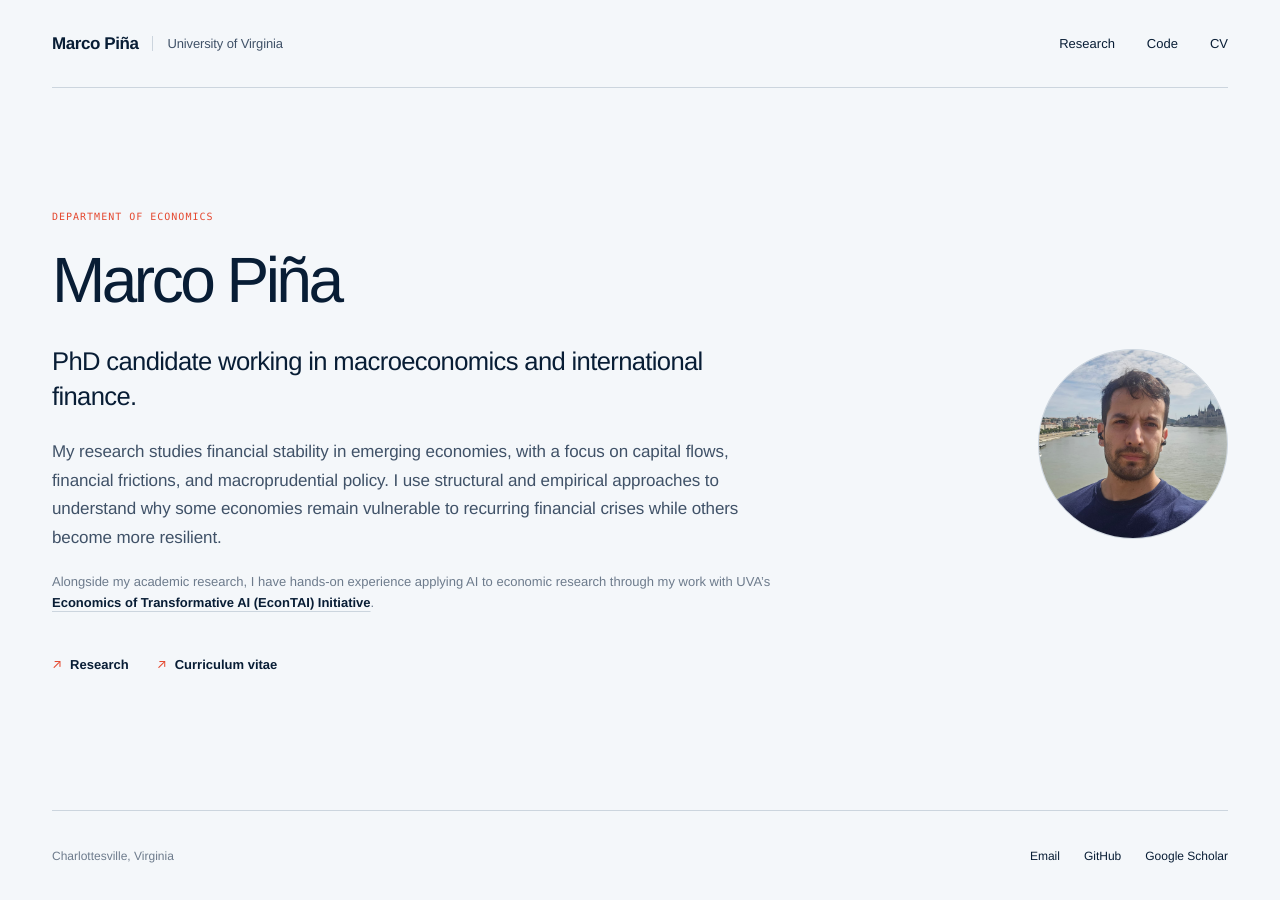
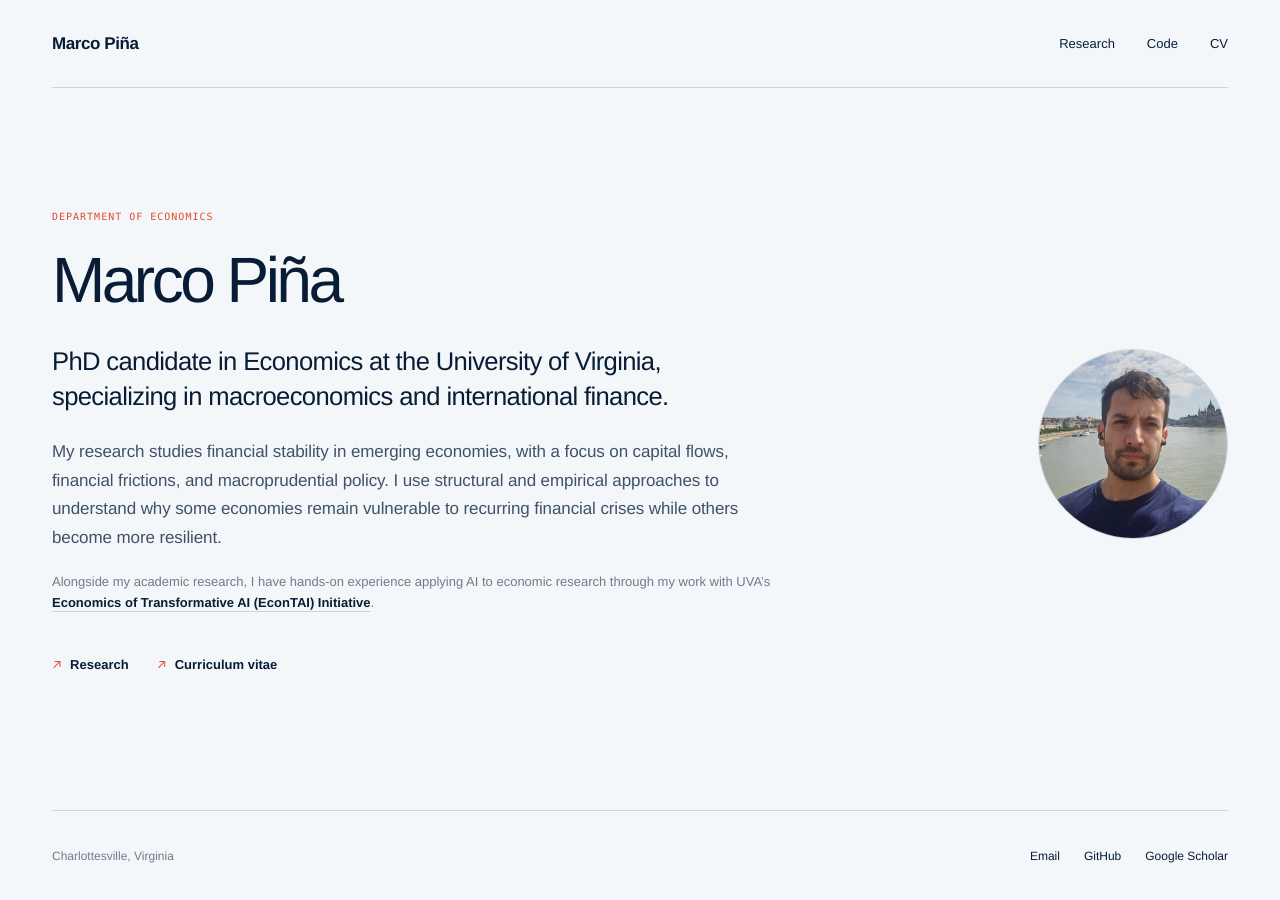
Before and after one commit to marco-pina/marco-pina.github.io, a Jekyll site: the page built from index.html, in a window 1280 px wide. Built offline with Jekyll 4.4.1, drawn with Linux system fonts in a browser that asks for light colours.

Commit message:
Move UVA affiliation into homepage introduction

```diff
--- a/_layouts/signal.html
+++ b/_layouts/signal.html
@@ -29,10 +29,7 @@
     <a class="skip-link" href="#main-content">Skip to content</a>
     <div class="site-shell">
       <header class="site-header">
-        <a class="site-identity" href="{{ '/' | relative_url }}" aria-label="Marco Piña, University of Virginia — home">
-          <span class="site-name">Marco Piña</span>
-          <span class="site-affiliation">University of Virginia</span>
-        </a>
+        <a class="site-name" href="{{ '/' | relative_url }}">Marco Piña</a>
         <nav class="site-nav" aria-label="Primary navigation">
           <a{% if page.nav == 'research' %} class="is-active" aria-current="page"{% endif %} href="{{ '/research/' | relative_url }}">Research</a>
           <a{% if page.nav == 'code' %} class="is-active" aria-current="page"{% endif %} href="{{ '/code/' | relative_url }}">Code</a>
--- a/assets/css/modern.scss
+++ b/assets/css/modern.scss
@@ -62,26 +62,10 @@ a:focus-visible {
   border-bottom: 1px solid var(--rule);
 }
 
-.site-identity {
-  display: inline-flex;
-  align-items: center;
-  gap: 14px;
-  flex-shrink: 0;
-}
-
 .site-name {
   font-size: 17px;
   font-weight: 600;
   letter-spacing: -.025em;
-}
-
-.site-affiliation {
-  padding-left: 14px;
-  border-left: 1px solid var(--rule);
-  color: var(--body);
-  font-size: 13px;
-  font-weight: 500;
-  letter-spacing: -.01em;
 }
 
 .site-nav,
--- a/index.html
+++ b/index.html
@@ -12,7 +12,7 @@ redirect_from:
   <div class="home-copy">
     <p class="kicker">Department of Economics</p>
     <h1 id="home-name">Marco Piña</h1>
-    <p class="home-role">PhD candidate working in macroeconomics and international finance.</p>
+    <p class="home-role">PhD candidate in Economics at the University of Virginia, specializing in macroeconomics and international finance.</p>
     <p class="home-bio">My research studies financial stability in emerging economies, with a focus on capital flows, financial frictions, and macroprudential policy. I use structural and empirical approaches to understand why some economies remain vulnerable to recurring financial crises while others become more resilient.</p>
     <p class="home-note">Alongside my academic research, I have hands-on experience applying AI to economic research through my work with UVA’s <a href="https://econtai.org/">Economics of Transformative AI (EconTAI) Initiative</a>.</p>
     <div class="home-links" aria-label="Primary links">
```
